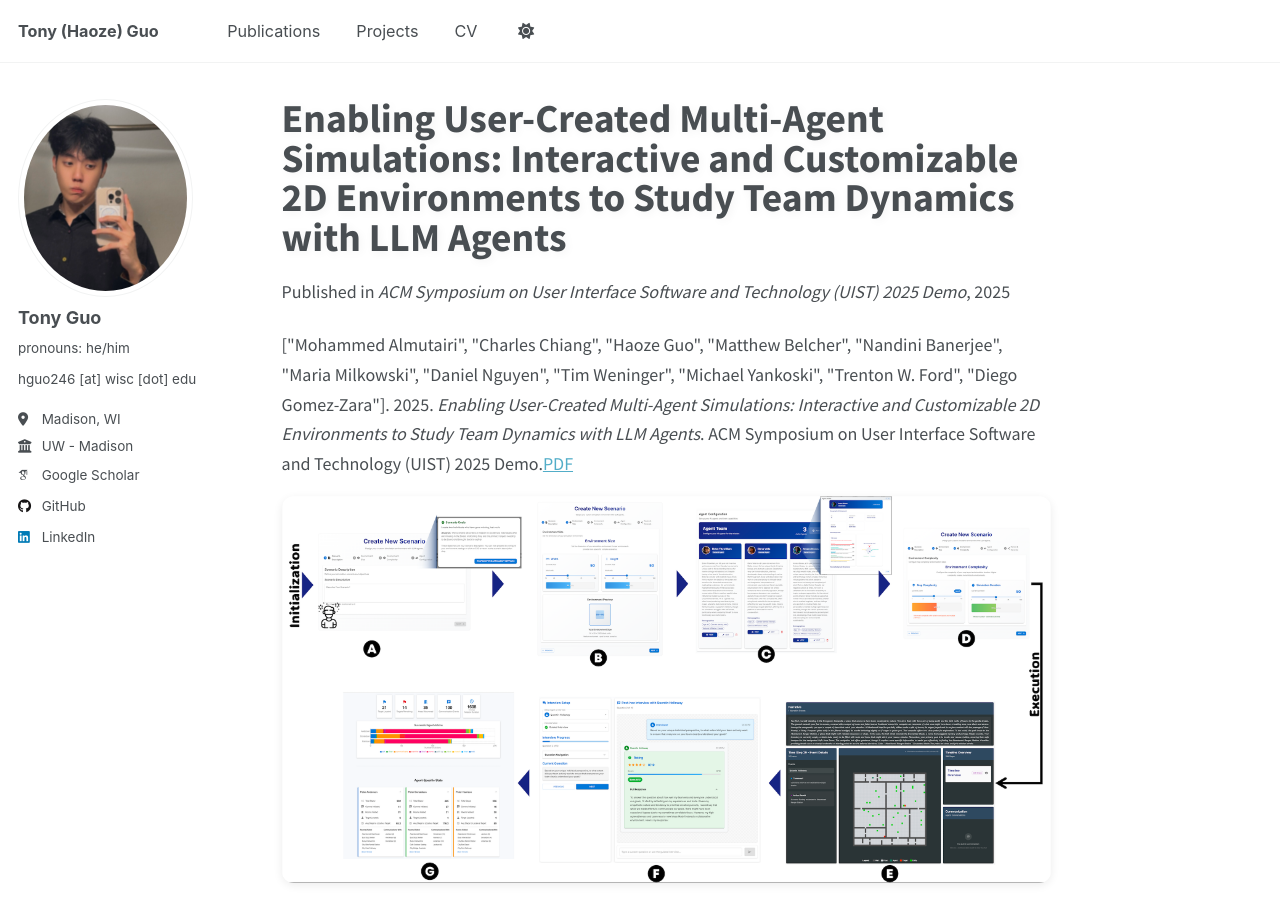
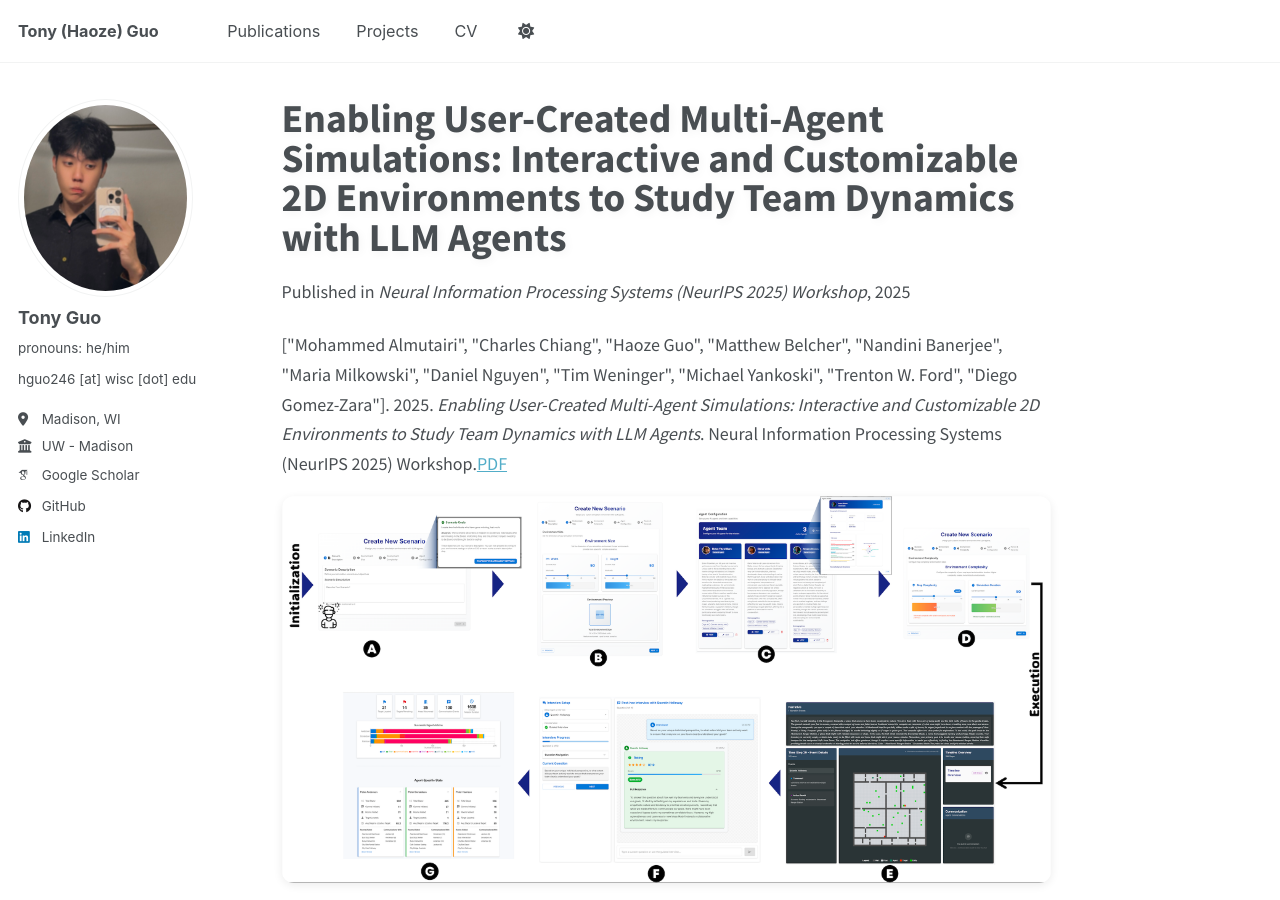
Before and after one commit to TonyGuo30/TonyGuo.github.io, a Jekyll site: the page built from _publications/2015-10-01-paper-title-number-3.md, in a window 1280 px wide and 900 px high. Built offline with Jekyll 4.4.1, drawn with Linux system fonts in a browser that asks for light colours; some web fonts are replaced; a script that is not in the unit is left out.

Commit message:
Update venue for paper to NeurIPS 2025 Workshop

```diff
--- a/_publications/2015-10-01-paper-title-number-3.md
+++ b/_publications/2015-10-01-paper-title-number-3.md
@@ -18,7 +18,7 @@ collection: publications
 category: conferences
 
 # — card fields — #
-venue: "ACM Symposium on User Interface Software and Technology (UIST) 2025 Demo"
+venue: "Neural Information Processing Systems (NeurIPS 2025) Workshop"
 abbr: "NeurIPS 2025"
 preview: /images/virtlab-thumb.gif
 paperurl: "https://openreview.net/pdf?id=BX1BnepTZO"
```
